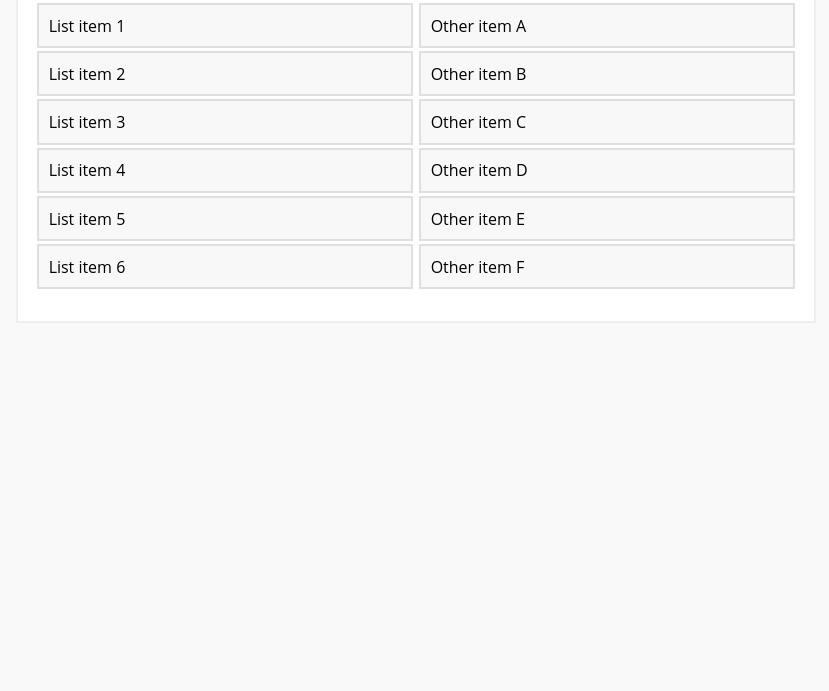
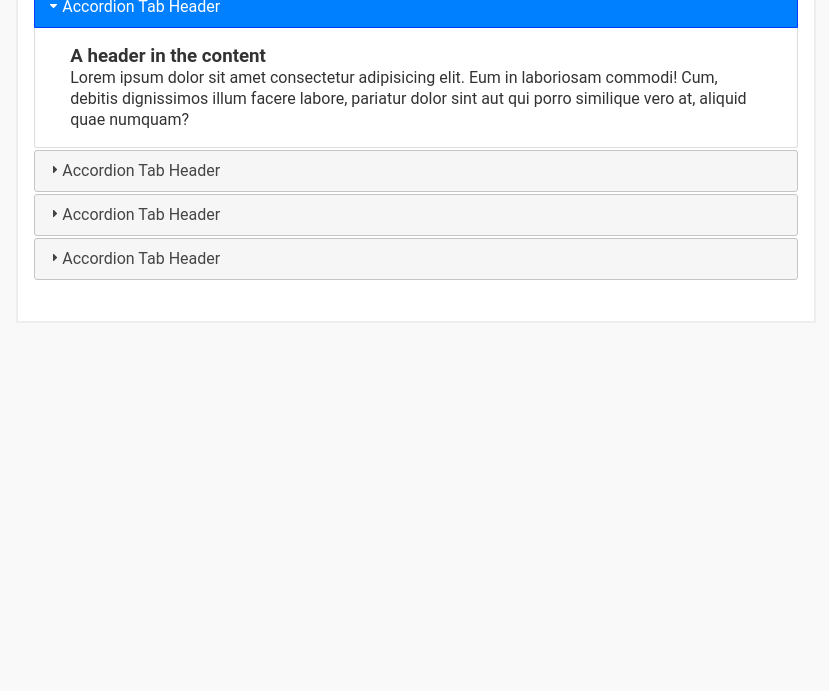
Before and after one commit to frankjr212711/jQueryUI, a plain HTML site: page draggable.html in a window 1280 px wide. Shown: the part 109-800 px from the top of the page, without its empty margins (224-1053 px from the left). Drawn offline with nearby package versions, Linux system fonts and the light colour scheme.

Commit message:
added accordion

```diff
--- a/css/reset.css
+++ b/css/reset.css
@@ -3,5 +3,5 @@
     padding: 0;
     box-sizing: border-box;
     text-decoration: none;
-    list-style: none;
+    /* list-style: none; */
 }
--- a/css/styles.css
+++ b/css/styles.css
@@ -18,26 +18,7 @@ body {
     display: table;
     clear: both;
 }
-ul {
-    margin-top: 1rem;
-    width: 50%;
-    float: left;
+#accordion {
+    line-height: 1.5;
+    font-family: 'roboto';
 }
-ul li {
-    margin: .19rem;
-    padding: .6rem;
-    background: #f8f8f8;
-    border: 2px solid #dfdfdf;
-    cursor: pointer;
-}
-ul li:hover {
-    background: #e9e9e9;
-}
-ul li:active {
-    transform: rotate(3deg)
-}
-.placeholderBox {
-    background: gold;
-    border: 2px solid dashed;
-    padding: .6rem;
-}
--- a/draggable.html
+++ b/draggable.html
@@ -15,26 +15,54 @@
 </head>
 <body>
     <div class="container">
-        <h1>jQuery UI: Sortable</h1>
+
+        <h1>jQuery UI: Accordion</h1>
 
 
-        <ul id="sortable">
-            <li>List item 1</li>
-            <li>List item 2</li>
-            <li>List item 3</li>
-            <li>List item 4</li>
-            <li>List item 5</li>
-            <li>List item 6</li>
-        </ul>
 
-        <ul id="sortableToo">
-            <li>Other item A</li>
-            <li>Other item B</li>
-            <li>Other item C</li>
-            <li>Other item D</li>
-            <li>Other item E</li>
-            <li>Other item F</li>
-        </ul>
+
+        <div id="accordion">
+            <h2>Accordion Tab Header</h2>
+            <div>
+                <h3>A header in the content</h3>
+
+                <p>Lorem ipsum dolor sit amet consectetur adipisicing elit. Eum in laboriosam commodi! Cum, debitis dignissimos illum facere labore, pariatur dolor sint aut qui porro similique vero at, aliquid quae numquam?</p>
+            </div>
+
+
+            <h2>Accordion Tab Header</h2>
+            <div>
+                <h3>A header in the content</h3>
+
+                <p>Lorem ipsum dolor sit amet consectetur adipisicing elit. Eum in laboriosam commodi! Cum, debitis dignissimos illum facere labore, pariatur dolor sint aut qui porro similique vero at, aliquid quae numquam?</p>
+
+                <ol>
+                    <li>list item</li>
+                    <li>list item</li>
+                    <li>list item</li>
+                    <li>list item</li>
+                </ol>
+            </div>
+
+
+
+            <h2>Accordion Tab Header</h2>
+            <div>
+                <h3>A header in the content</h3>
+
+                <p>Lorem ipsum dolor sit amet consectetur adipisicing elit. Eum in laboriosam commodi! Cum, debitis dignissimos illum facere labore, pariatur dolor sint aut qui porro similique vero at, aliquid quae numquam?</p>
+            </div>
+
+
+            <h2>Accordion Tab Header</h2>
+            <div>
+                <h3>A header in the content</h3>
+
+                <p>Lorem ipsum dolor sit amet consectetur adipisicing elit. Eum in laboriosam commodi! Cum, debitis dignissimos illum facere labore, pariatur dolor sint aut qui porro similique vero at, aliquid quae numquam?</p>
+            </div>
+
+        </div>
+
 
     </div> <!-- .container -->
 
--- a/js/script.js
+++ b/js/script.js
@@ -1,5 +1,5 @@
 
-// $(function() {
+$(function() {
 
     // jQuery Selectors
 
@@ -201,7 +201,7 @@
         DRAGGABLE
         https://jqueryui.com/draggable
       ----------------------------------*/
-    $('.box').draggable();
+    // $('.box').draggable();
         //  $('#box1').draggable({ scroll: true });
         //  $('#box1').draggable({ scroll: true, revert: 'invalid' });
 
@@ -245,6 +245,13 @@
     $('#sortableToo').sortable({connectWith: '#sortable'});
 
 
+     /* -------------------------
+        ACCORDION
+        https://jqueryui.com/sortable
+        -------------------------- */
+    // $('#accordion').accordion();
+    // $('#accordion').accordion({collapsible: true });
+    $('#accordion').accordion({collapsible: true, heightStyle: 'content' });
 
 
-// })
+})
```
